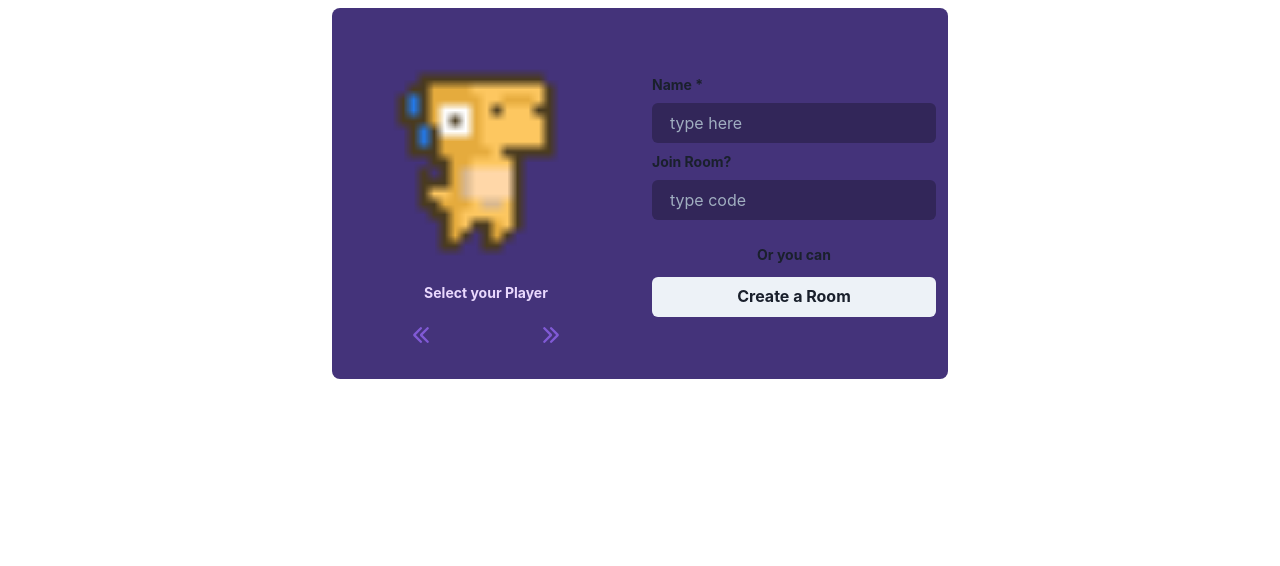
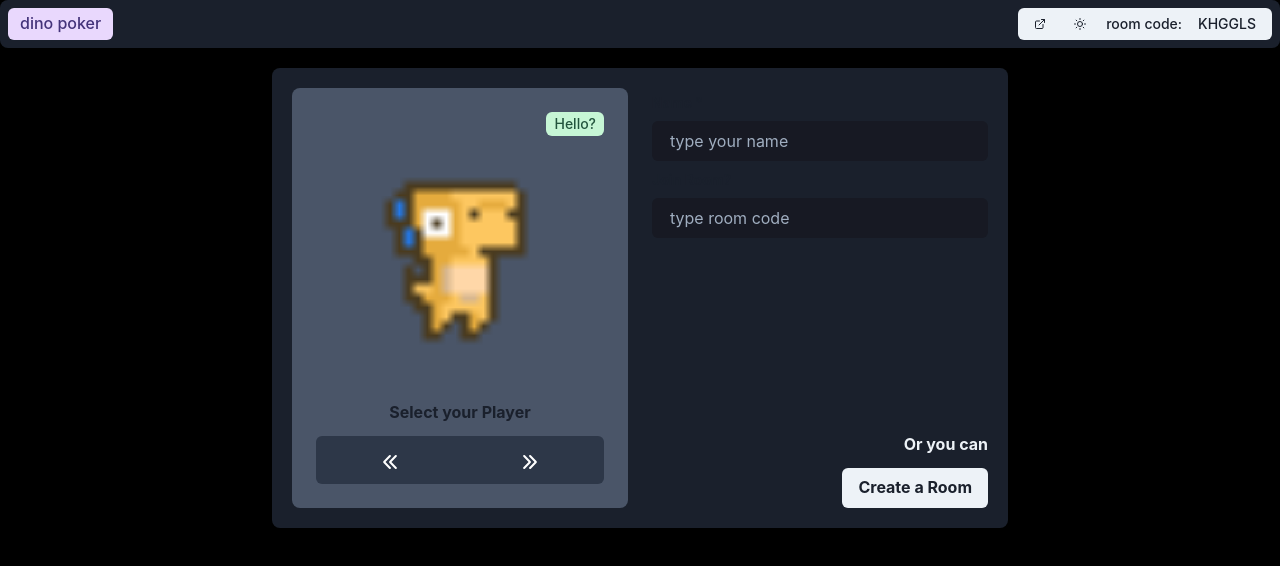
Before and after one commit to chillrod/dinopoker, a React (Vite) app: page / in a window 1280 px wide. Shown: the top 566 px of the page. Built offline with nearby package versions, Linux system fonts and the light colour scheme.

Commit message:
feat: restyle of game

```diff
--- a/src/app/index.tsx
+++ b/src/app/index.tsx
@@ -1,5 +1,10 @@
+import { Box } from "@chakra-ui/react";
 import { HomeView } from "../view/home";
 
 export const App: React.FC = () => {
-  return <HomeView />;
+  return (
+    <Box bg="black" minHeight="100vh">
+      <HomeView />
+    </Box>
+  );
 };
--- a/src/view/home/components/form/form.tsx
+++ b/src/view/home/components/form/form.tsx
@@ -1,16 +1,47 @@
-import { Box, Input, Text } from "@chakra-ui/react";
+import { Box, Button, Grid, GridItem, Input, Text } from "@chakra-ui/react";
 
 export const Form: React.FC = () => {
   return (
-    <Box>
+    <Grid height="100%">
+      <GridItem gridRow={1}>
         <Text my={1} fontSize="sm" fontWeight={700}>
           Name *
         </Text>
-      <Input my={1} variant="filled" bg="purple.900" placeholder="type here" />
+        <Input
+          role="@dino-inputname"
+          my={1}
+          variant="filled"
+          bg="gray.900"
+          placeholder="type your name"
+        />
         <Text my={1} fontSize="sm" fontWeight={700}>
           Join Room?
         </Text>
-      <Input my={1} variant="filled" bg="purple.900" placeholder="type code" />
-    </Box>
+        <Input
+          my={1}
+          role="@dino-inputcode"
+          variant="filled"
+          bg="gray.900"
+          placeholder="type room code"
+        />
+      </GridItem>
+      <GridItem gridRow={2} alignSelf="end" justifySelf="end">
+        <Text
+          as="h2"
+          fontSize="md"
+          color="gray.100"
+          fontWeight={700}
+          textAlign="right"
+          mb={3}
+        >
+          Or you can
+        </Text>
+        <Button colorScheme="gray">
+          <Text textAlign="center" fontSize="md" fontWeight={700}>
+            Create a Room
+          </Text>
+        </Button>
+      </GridItem>
+    </Grid>
   );
 };
--- a/src/view/home/components/index.tsx
+++ b/src/view/home/components/index.tsx
@@ -1,31 +1,25 @@
-import { Box, Button, Stack, Grid, GridItem, Text } from "@chakra-ui/react";
+import {
+  Box,
+  Button,
+  Stack,
+  Grid,
+  GridItem,
+  Text,
+  Flex,
+} from "@chakra-ui/react";
 
 import { Form } from "./form/form";
 import { Player } from "./player/player";
 
 export const Home: React.FC = () => {
   return (
-    <Box bg="purple.800" marginTop={2} borderRadius="lg">
-      <Grid templateColumns="1fr 1fr" justifyContent="center" alignItems="center">
-        <GridItem>
+    <Box bg="gray.800" p={5} borderRadius="lg">
+      <Grid templateColumns="1fr 1fr" gap={6} templateRows="1fr">
+        <GridItem gridColumn={1}>
           <Player />
         </GridItem>
-        <GridItem justifySelf="center" borderRadius="lg">
-          <Stack spacing={5} p={3}>
-            <Form />
-            <Box>
-              <Stack spacing={3}>
-                <Text textAlign="center" fontSize="sm" fontWeight={700}>
-                  Or you can
-                </Text>
-                <Button>
-                  <Text textAlign="center" fontSize="md" fontWeight={700}>
-                    Create a Room
-                  </Text>
-                </Button>
-              </Stack>
-            </Box>
-          </Stack>
+        <GridItem gridColumn={2}>
+          <Form />
         </GridItem>
       </Grid>
     </Box>
--- a/src/view/home/components/player/player.tsx
+++ b/src/view/home/components/player/player.tsx
@@ -1,7 +1,15 @@
 import { useState } from "react";
 
 import { ArrowLeftIcon, ArrowRightIcon } from "@chakra-ui/icons";
-import { Box, Image, Text, Flex, Button, Stack } from "@chakra-ui/react";
+import {
+  Image,
+  Text,
+  Flex,
+  Button,
+  Tag,
+  Grid,
+  GridItem,
+} from "@chakra-ui/react";
 
 import YellowDino from "./assets/yellow.gif";
 import GreenDino from "./assets/green.gif";
@@ -10,56 +18,80 @@ import BlueDino from "./assets/blue.gif";
 
 import { changeDino } from "./hooks/changeDino";
 
+interface DinoText {
+  [dinoText: number]: string;
+  0: string;
+  1: string;
+  2: string;
+  3: string;
+}
+
 export const Player = () => {
   const [selectedDino, setSelectedDino] = useState(0);
+  const [dinoText, setDinoText] = useState("Hello? ");
 
   const dino = [YellowDino, GreenDino, RedDino, BlueDino];
 
   const handleChangeDino = (state: string) => {
     const action = changeDino(state, selectedDino);
 
+    const dinoText: DinoText = {
+      0: "Ok let's vote",
+      1: "Why voting at all??",
+      2: "5 points for this??",
+      3: "Maybe 3 points?",
+    };
+
+    setDinoText(dinoText[action]);
+
     setSelectedDino(action);
   };
 
   return (
-    <Box padding={6}>
-      <Image
-        src={dino[selectedDino]}
-        boxSize="250px"
-        role="@dino-image"
-        alt="Character image"
-      />
-      <Stack spacing={3}>
+    <Grid bg="gray.600" p={6} borderRadius="lg">
+      <GridItem order="2" gridColumn="1 / -1" gridRow="1" justifySelf="end">
+        <Tag colorScheme="green" variant="subtle" textAlign="center">
+          {dinoText}
+        </Tag>
+      </GridItem>
+      <GridItem gridColumn="1 / -1" gridRow="1">
+        <Image
+          src={dino[selectedDino]}
+          boxSize="100%"
+          role="@dino-image"
+          p={8}
+          alt="Character image"
+        />
+      </GridItem>
+      <GridItem gridRow="2" alignSelf="end">
         <Text
           as="h2"
-          fontSize="sm"
-          color="purple.100"
+          fontSize="md"
           fontWeight={700}
           textAlign="center"
+          mb={3}
         >
           Select your Player
         </Text>
-        <Flex justify="space-around">
+        <Flex bg="gray.700" p={1} borderRadius="md" justify="space-around">
           <Button
             role="@dino-buttonback"
-            border="0"
-            variant="outline"
-            colorScheme="purple"
+            variant="unstyled"
+            _hover={{ transform: "scale(1.1)" }}
             onClick={() => handleChangeDino("back")}
           >
-            <ArrowLeftIcon cursor="pointer" color="purple.500" />
+            <ArrowLeftIcon fontSize="sm" cursor="pointer" color="white" />
           </Button>
           <Button
             role="@dino-buttonnext"
-            border="0"
-            variant="outline"
-            colorScheme="purple"
+            variant="unstyled"
+            _hover={{ transform: "scale(1.1)" }}
             onClick={() => handleChangeDino("next")}
           >
-            <ArrowRightIcon cursor="pointer" color="purple.500" />
+            <ArrowRightIcon fontSize="sm" cursor="pointer" color="white" />
           </Button>
         </Flex>
-      </Stack>
-    </Box>
+      </GridItem>
+    </Grid>
   );
 };
--- a/src/view/home/index.tsx
+++ b/src/view/home/index.tsx
@@ -1,12 +1,45 @@
-import { Box, Center } from "@chakra-ui/react";
+import { ExternalLinkIcon, MoonIcon, SunIcon } from "@chakra-ui/icons";
+import {
+  Box,
+  Button,
+  Center,
+  Container,
+  Flex,
+  Grid,
+  Heading,
+  Tag,
+  Text,
+  Tooltip,
+} from "@chakra-ui/react";
 import { Home } from "./components";
 
 export const HomeView = () => {
   return (
     <Box>
-      <Center>
+      <Box bg="gray.800" borderRadius="lg" mb={5}>
+        <Flex p={2} justifyContent="space-between">
+          <Tag size="lg" colorScheme="purple">
+            dino poker
+          </Tag>
+          <Tag colorScheme="gray">
+            <Tooltip label="Share room code">
+              <Button mr={3} size="xs" rounded="full">
+                <ExternalLinkIcon />
+              </Button>
+            </Tooltip>
+            <Tooltip label="Light Mode">
+              <Button mr={3} size="xs" rounded="full">
+                <SunIcon />
+              </Button>
+            </Tooltip>
+            <Text mr={2}>room code: </Text>
+            <Tag colorScheme="gray">KHGGLS</Tag>
+          </Tag>
+        </Flex>
+      </Box>
+      <Container maxW="container.md">
         <Home />
-      </Center>
+      </Container>
     </Box>
   );
 };
```
Also changed, not shown: 1 other file (tests, documents, lock files or other folders). Lines whose indentation alone changed are shown as unchanged.
